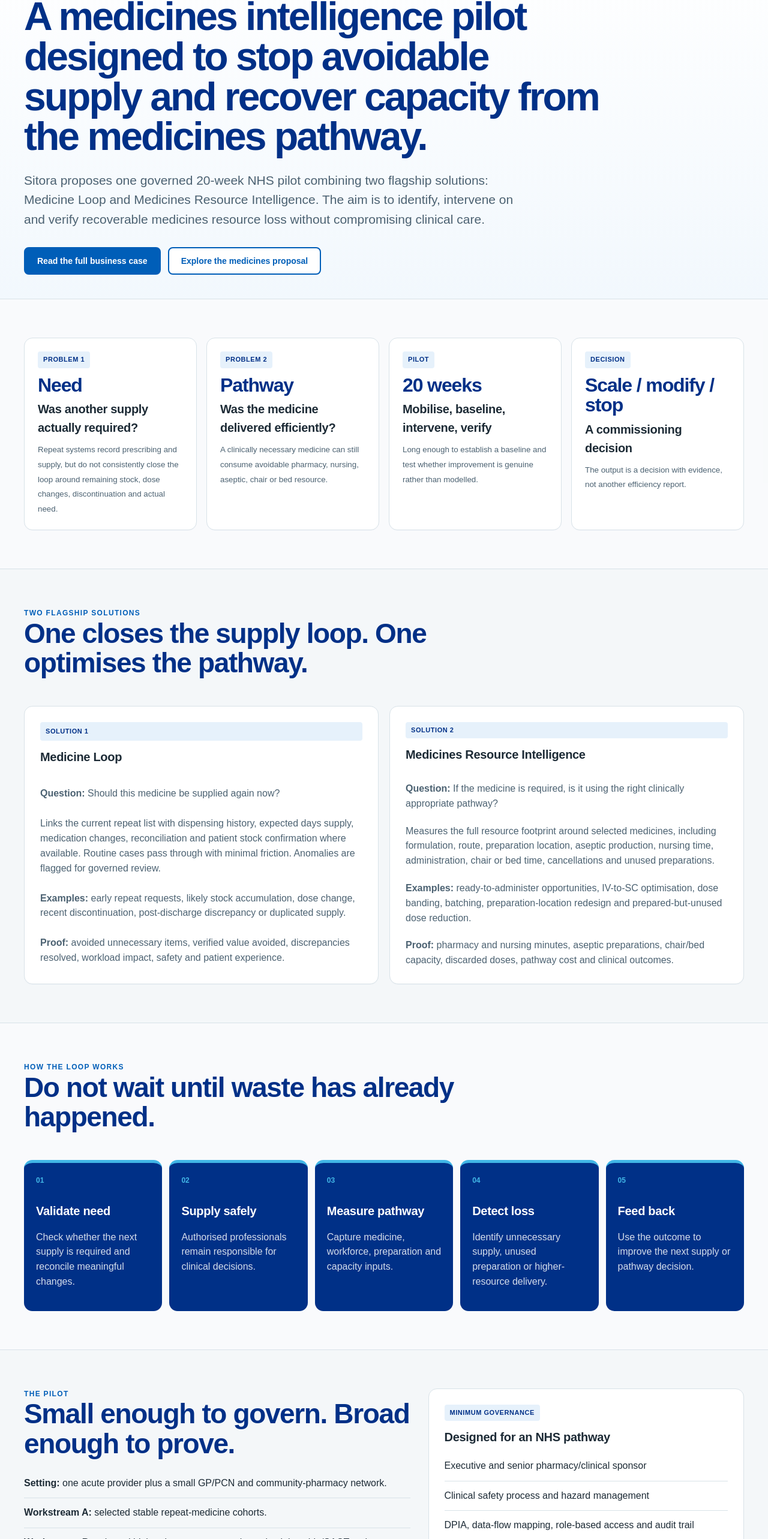
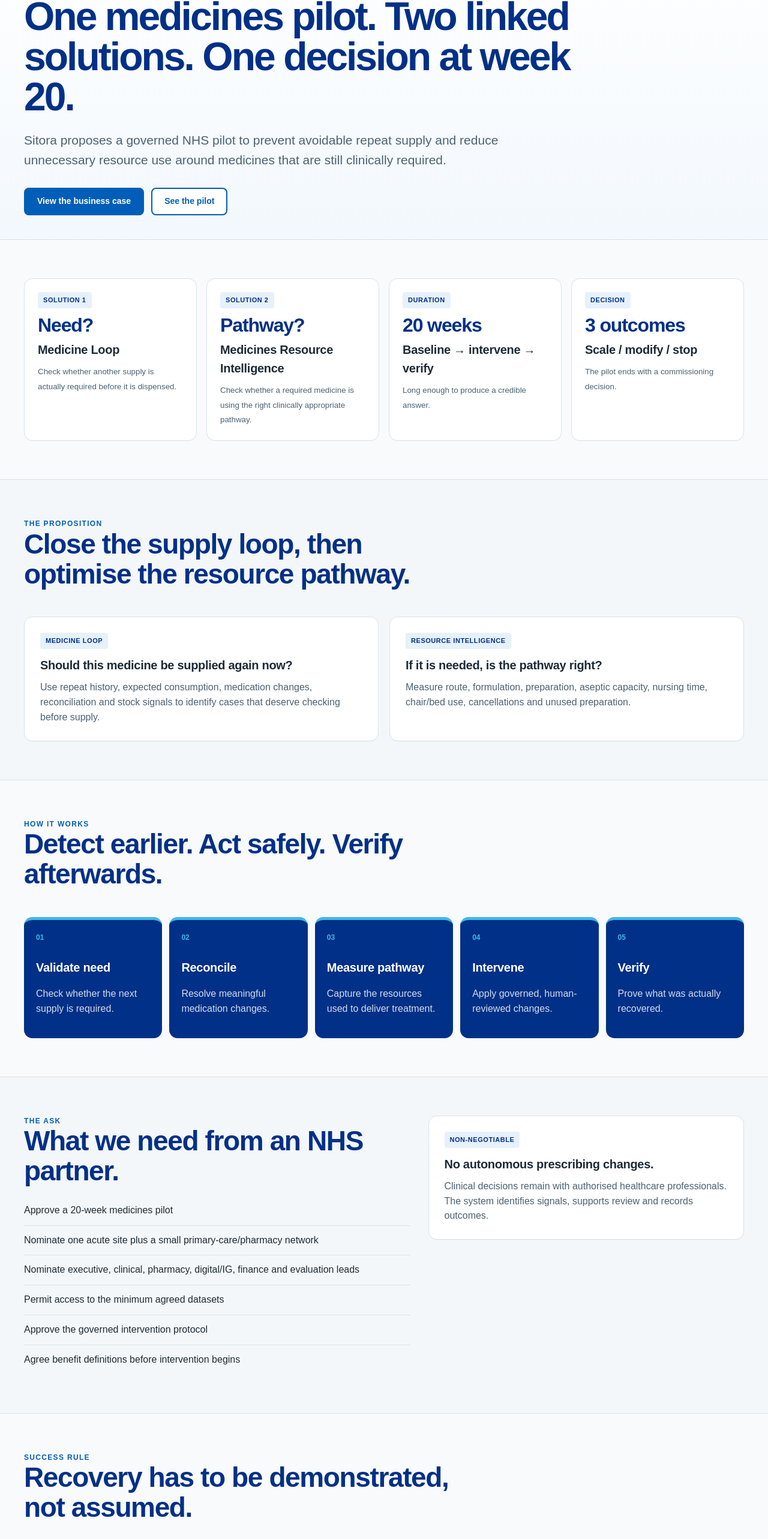
Before and after one commit to Nylon1/NHS, a Next.js app: page /commissioner-summary in a window 1280 px wide. Shown: the part 212-2778 px from the top of the page at 60% size. Built offline with nearby package versions, Linux system fonts and the light colour scheme.

Commit message:
Tighten commissioner summary UX

```diff
--- a/app/commissioner-summary/page.tsx
+++ b/app/commissioner-summary/page.tsx
@@ -6,86 +6,59 @@
       <section className="page-head">
         <div className="shell">
           <div className="eyebrow">Commissioner summary</div>
-          <h1>A medicines intelligence pilot designed to stop avoidable supply and recover capacity from the medicines pathway.</h1>
-          <p className="lede">Sitora proposes one governed 20-week NHS pilot combining two flagship solutions: Medicine Loop and Medicines Resource Intelligence. The aim is to identify, intervene on and verify recoverable medicines resource loss without compromising clinical care.</p>
+          <h1>One medicines pilot. Two linked solutions. One decision at week 20.</h1>
+          <p className="lede">Sitora proposes a governed NHS pilot to prevent avoidable repeat supply and reduce unnecessary resource use around medicines that are still clinically required.</p>
           <div className="hero-actions">
-            <Link className="button primary" href="/business-case">Read the full business case</Link>
-            <Link className="button secondary" href="/medicines-proposal">Explore the medicines proposal</Link>
+            <Link className="button primary" href="/business-case">View the business case</Link>
+            <Link className="button secondary" href="/pilot">See the pilot</Link>
           </div>
         </div>
       </section>
 
-      <section className="section">
-        <div className="shell metric-grid">
-          <div className="metric"><span className="badge">Problem 1</span><strong>Need</strong><h3>Was another supply actually required?</h3><small>Repeat systems record prescribing and supply, but do not consistently close the loop around remaining stock, dose changes, discontinuation and actual need.</small></div>
-          <div className="metric"><span className="badge">Problem 2</span><strong>Pathway</strong><h3>Was the medicine delivered efficiently?</h3><small>A clinically necessary medicine can still consume avoidable pharmacy, nursing, aseptic, chair or bed resource.</small></div>
-          <div className="metric"><span className="badge">Pilot</span><strong>20 weeks</strong><h3>Mobilise, baseline, intervene, verify</h3><small>Long enough to establish a baseline and test whether improvement is genuine rather than modelled.</small></div>
-          <div className="metric"><span className="badge">Decision</span><strong>Scale / modify / stop</strong><h3>A commissioning decision</h3><small>The output is a decision with evidence, not another efficiency report.</small></div>
+      <section className="section"><div className="shell metric-grid">
+        <div className="metric"><span className="badge">Solution 1</span><strong>Need?</strong><h3>Medicine Loop</h3><small>Check whether another supply is actually required before it is dispensed.</small></div>
+        <div className="metric"><span className="badge">Solution 2</span><strong>Pathway?</strong><h3>Medicines Resource Intelligence</h3><small>Check whether a required medicine is using the right clinically appropriate pathway.</small></div>
+        <div className="metric"><span className="badge">Duration</span><strong>20 weeks</strong><h3>Baseline → intervene → verify</h3><small>Long enough to produce a credible answer.</small></div>
+        <div className="metric"><span className="badge">Decision</span><strong>3 outcomes</strong><h3>Scale / modify / stop</h3><small>The pilot ends with a commissioning decision.</small></div>
+      </div></section>
+
+      <section className="section"><div className="shell">
+        <div className="section-head"><div><div className="eyebrow">The proposition</div><h2>Close the supply loop, then optimise the resource pathway.</h2></div></div>
+        <div className="card-grid">
+          <article className="card"><span className="badge">Medicine Loop</span><h3 style={{marginTop:12}}>Should this medicine be supplied again now?</h3><p>Use repeat history, expected consumption, medication changes, reconciliation and stock signals to identify cases that deserve checking before supply.</p></article>
+          <article className="card"><span className="badge">Resource Intelligence</span><h3 style={{marginTop:12}}>If it is needed, is the pathway right?</h3><p>Measure route, formulation, preparation, aseptic capacity, nursing time, chair/bed use, cancellations and unused preparation.</p></article>
         </div>
-      </section>
+      </div></section>
 
-      <section className="section">
-        <div className="shell">
-          <div className="section-head"><div><div className="eyebrow">Two flagship solutions</div><h2>One closes the supply loop. One optimises the pathway.</h2></div></div>
-          <div className="card-grid">
-            <article className="card evidence-card"><span className="badge">Solution 1</span><h3>Medicine Loop</h3><p><strong>Question:</strong> Should this medicine be supplied again now?</p><p>Links the current repeat list with dispensing history, expected days supply, medication changes, reconciliation and patient stock confirmation where available. Routine cases pass through with minimal friction. Anomalies are flagged for governed review.</p><p><strong>Examples:</strong> early repeat requests, likely stock accumulation, dose change, recent discontinuation, post-discharge discrepancy or duplicated supply.</p><p><strong>Proof:</strong> avoided unnecessary items, verified value avoided, discrepancies resolved, workload impact, safety and patient experience.</p></article>
-            <article className="card evidence-card"><span className="badge">Solution 2</span><h3>Medicines Resource Intelligence</h3><p><strong>Question:</strong> If the medicine is required, is it using the right clinically appropriate pathway?</p><p>Measures the full resource footprint around selected medicines, including formulation, route, preparation location, aseptic production, nursing time, administration, chair or bed time, cancellations and unused preparations.</p><p><strong>Examples:</strong> ready-to-administer opportunities, IV-to-SC optimisation, dose banding, batching, preparation-location redesign and prepared-but-unused dose reduction.</p><p><strong>Proof:</strong> pharmacy and nursing minutes, aseptic preparations, chair/bed capacity, discarded doses, pathway cost and clinical outcomes.</p></article>
-          </div>
+      <section className="section"><div className="shell">
+        <div className="section-head"><div><div className="eyebrow">How it works</div><h2>Detect earlier. Act safely. Verify afterwards.</h2></div></div>
+        <div className="process">
+          {[["01","Validate need","Check whether the next supply is required."],["02","Reconcile","Resolve meaningful medication changes."],["03","Measure pathway","Capture the resources used to deliver treatment."],["04","Intervene","Apply governed, human-reviewed changes."],["05","Verify","Prove what was actually recovered."]].map(([n,t,b]) => <div className="process-step" key={t}><span>{n}</span><h3>{t}</h3><p>{b}</p></div>)}
         </div>
-      </section>
+      </div></section>
 
-      <section className="section">
-        <div className="shell">
-          <div className="section-head"><div><div className="eyebrow">How the loop works</div><h2>Do not wait until waste has already happened.</h2></div></div>
-          <div className="process">
-            {[
-              ["01", "Validate need", "Check whether the next supply is required and reconcile meaningful changes."],
-              ["02", "Supply safely", "Authorised professionals remain responsible for clinical decisions."],
-              ["03", "Measure pathway", "Capture medicine, workforce, preparation and capacity inputs."],
-              ["04", "Detect loss", "Identify unnecessary supply, unused preparation or higher-resource delivery."],
-              ["05", "Feed back", "Use the outcome to improve the next supply or pathway decision."]
-            ].map(([n,t,b]) => <div className="process-step" key={t}><span>{n}</span><h3>{t}</h3><p>{b}</p></div>)}
-          </div>
+      <section className="section"><div className="shell two-col">
+        <div>
+          <div className="eyebrow">The ask</div><h2>What we need from an NHS partner.</h2>
+          <ul className="list-clean"><li>Approve a 20-week medicines pilot</li><li>Nominate one acute site plus a small primary-care/pharmacy network</li><li>Nominate executive, clinical, pharmacy, digital/IG, finance and evaluation leads</li><li>Permit access to the minimum agreed datasets</li><li>Approve the governed intervention protocol</li><li>Agree benefit definitions before intervention begins</li></ul>
         </div>
-      </section>
+        <div className="card"><span className="badge">Non-negotiable</span><h3 style={{marginTop:12}}>No autonomous prescribing changes.</h3><p>Clinical decisions remain with authorised healthcare professionals. The system identifies signals, supports review and records outcomes.</p></div>
+      </div></section>
 
-      <section className="section">
-        <div className="shell two-col">
-          <div>
-            <div className="eyebrow">The pilot</div><h2>Small enough to govern. Broad enough to prove.</h2>
-            <ul className="list-clean">
-              <li><strong>Setting:</strong> one acute provider plus a small GP/PCN and community-pharmacy network.</li>
-              <li><strong>Workstream A:</strong> selected stable repeat-medicine cohorts.</li>
-              <li><strong>Workstream B:</strong> selected high-volume or resource-intensive injectable/SACT pathways.</li>
-              <li><strong>Workstream C:</strong> structured capture of prepared-but-unused medicines and their root causes.</li>
-              <li><strong>Duration:</strong> 4 weeks mobilisation, 4 weeks baseline, 8 weeks intervention, 4 weeks evaluation.</li>
-              <li><strong>Clinical rule:</strong> no autonomous stopping, prescribing or clinically significant medicine change.</li>
-            </ul>
-          </div>
-          <div className="card"><span className="badge">Minimum governance</span><h3 style={{marginTop:12}}>Designed for an NHS pathway</h3><ul className="list-clean"><li>Executive and senior pharmacy/clinical sponsor</li><li>Clinical safety process and hazard management</li><li>DPIA, data-flow mapping, role-based access and audit trail</li><li>Finance validation of claimed monetary benefit</li><li>Defined evaluation protocol and safety outcomes</li><li>Human review of clinically significant interventions</li></ul></div>
+      <section className="section"><div className="shell">
+        <div className="section-head"><div><div className="eyebrow">Success rule</div><h2>Recovery has to be demonstrated, not assumed.</h2></div></div>
+        <div className="metric-grid">
+          <div className="metric"><span className="badge">Cash</span><strong>£</strong><h3>Cash-releasing</h3><small>Finance-validated expenditure genuinely removed.</small></div>
+          <div className="metric"><span className="badge">Avoidance</span><strong>£</strong><h3>Cost avoidance</h3><small>Future or unnecessary expenditure prevented.</small></div>
+          <div className="metric"><span className="badge">Capacity</span><strong>Hours</strong><h3>Productivity release</h3><small>Time or capacity demonstrably available for other activity.</small></div>
+          <div className="metric"><span className="badge">Safety</span><strong>0 harm</strong><h3>No deterioration</h3><small>Benefits only count alongside agreed safety safeguards.</small></div>
         </div>
-      </section>
+      </div></section>
 
-      <section className="section">
-        <div className="shell">
-          <div className="section-head"><div><div className="eyebrow">What success means</div><h2>Recovery has to be demonstrated, not assumed.</h2></div><p>Gross activity reduction is not automatically a saving. Every benefit is classified and independently traceable.</p></div>
-          <div className="metric-grid">
-            <div className="metric"><span className="badge">Cash</span><strong>£</strong><h3>Cash-releasing</h3><small>A genuine reduction in expenditure that finance can validate.</small></div>
-            <div className="metric"><span className="badge">Avoidance</span><strong>£</strong><h3>Cost avoidance</h3><small>Future or unnecessary expenditure prevented, reported separately from cash release.</small></div>
-            <div className="metric"><span className="badge">Capacity</span><strong>Hours</strong><h3>Productivity release</h3><small>Pharmacy, nursing, aseptic, chair or bed capacity demonstrably available for other activity.</small></div>
-            <div className="metric"><span className="badge">Safety</span><strong>Clinical</strong><h3>No deterioration</h3><small>Benefit only counts alongside agreed safety, access and patient-outcome safeguards.</small></div>
-          </div>
-        </div>
-      </section>
-
-      <section className="section">
-        <div className="shell two-col">
-          <div className="card"><span className="badge">The ask</span><h3 style={{marginTop:12}}>What we need from an NHS partner</h3><ul className="list-clean"><li>Approve a 20-week medicines discovery and pilot</li><li>Nominate an acute site and small primary-care/pharmacy network</li><li>Nominate executive, clinical, pharmacy, digital/IG, finance and evaluation leads</li><li>Permit access to the minimum agreed datasets</li><li>Approve a governed intervention protocol</li><li>Agree benefit definitions and success thresholds before intervention begins</li></ul></div>
-          <div><div className="eyebrow">The decision</div><h2>At week 20, there should be only three legitimate outcomes.</h2><ul className="list-clean"><li><strong>Scale:</strong> safe, positive net benefit, manageable workload and reproducible data.</li><li><strong>Modify:</strong> a credible value signal exists but workflow, targeting or data quality needs redesign.</li><li><strong>Stop:</strong> no credible recoverable opportunity, negative net resource benefit, or unacceptable safety/operational burden.</li></ul></div>
-        </div>
-      </section>
-
-      <section className="section"><div className="shell quote">Every medicine should be needed, supplied in the right quantity, delivered through the right clinically appropriate pathway, and measured through to its actual use or waste.</div></section>
+      <section className="section"><div className="shell two-col">
+        <div><div className="eyebrow">Week 20</div><h2>Three legitimate outcomes.</h2><ul className="list-clean"><li><strong>Scale:</strong> safe, positive net benefit, manageable workload and reproducible data.</li><li><strong>Modify:</strong> value exists but workflow, targeting or data quality needs redesign.</li><li><strong>Stop:</strong> the opportunity is too small, net benefit is negative, or operational/safety burden is unacceptable.</li></ul></div>
+        <div className="card"><span className="badge">Next step</span><h3 style={{marginTop:12}}>Review the detailed business case</h3><p>The full case covers workstreams, governance, staffing, evaluation and decision thresholds.</p><div className="hero-actions"><Link className="button primary" href="/business-case">Open business case</Link><Link className="button secondary" href="/faq">Read FAQ</Link></div></div>
+      </div></section>
     </>
   );
 }
```
